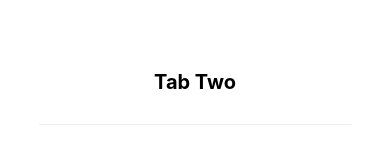
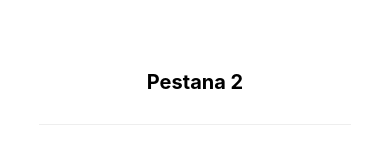
Before and after one commit to Ubademy-2021/App-Mobile, a React Native app: screen /TabTwo in a window 390 px wide. Shown: the part 212-369 px from the top of the page. Built offline with nearby package versions, Linux system fonts and the light colour scheme; what expo-linking would draw is missing.

Commit message:
cambio pestana 2

```diff
--- a/screens/TabTwoScreen.tsx
+++ b/screens/TabTwoScreen.tsx
@@ -7,7 +7,7 @@
 export default function TabTwoScreen() {
   return (
     <View style={styles.container}>
-      <Text style={styles.title}>Tab Two</Text>
+      <Text style={styles.title}>Pestana 2</Text>
       <View style={styles.separator} lightColor="#eee" darkColor="rgba(255,255,255,0.1)" />
       <EditScreenInfo path="/screens/TabTwoScreen.tsx" />
     </View>
```
